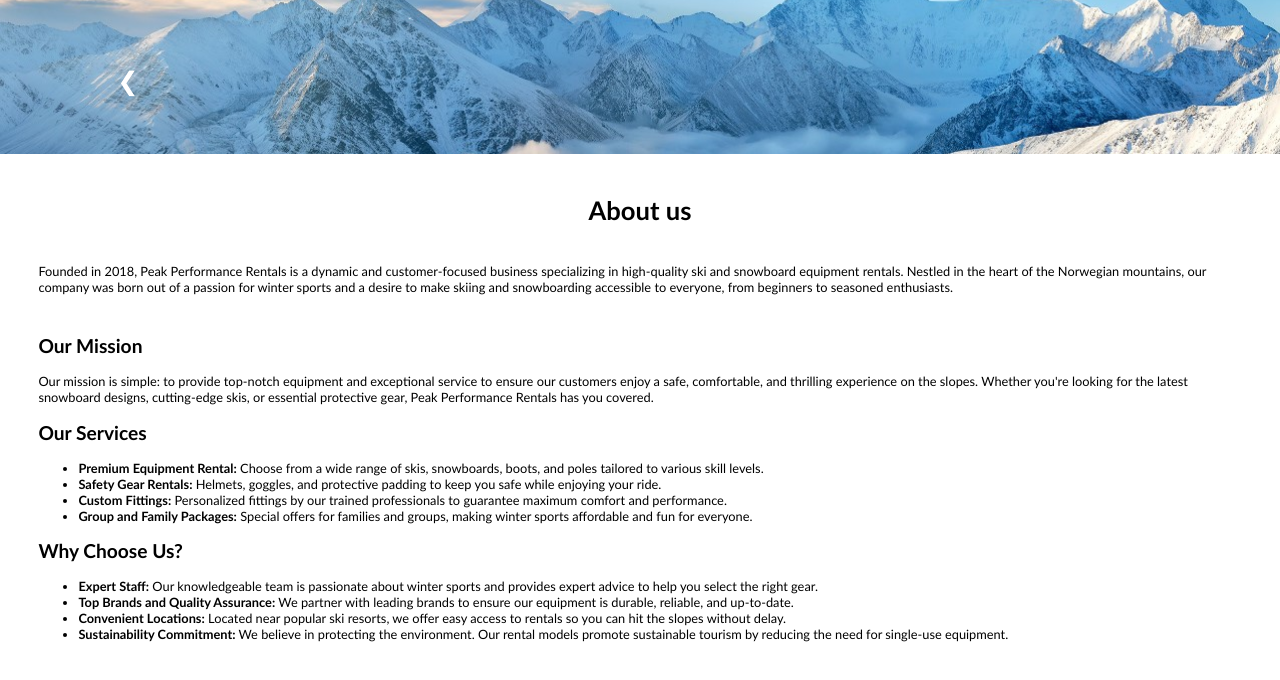
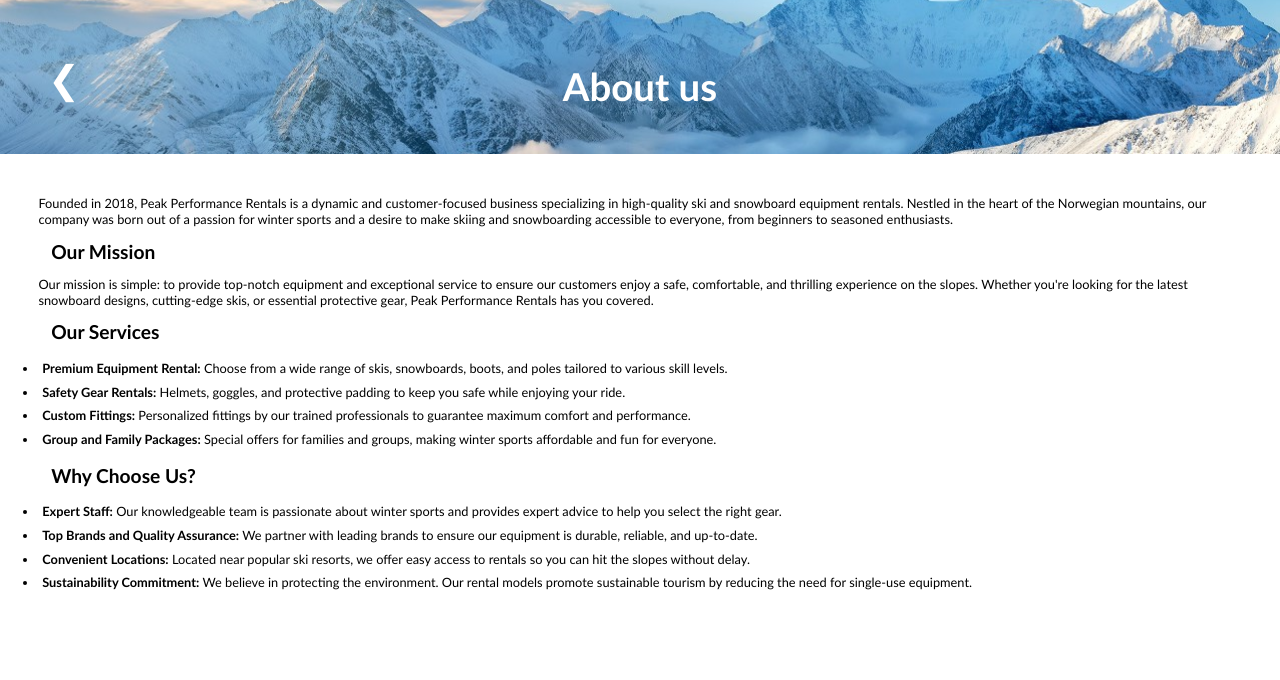
Before and after one commit to KovalDenys1/Equipment-rental, a plain HTML site: page html/about.html in a window 1280 px wide. Drawn offline with Linux system fonts and the light colour scheme.

Commit message:
Changed design of the page

```diff
--- a/html/about.html
+++ b/html/about.html
@@ -9,15 +9,18 @@
 <body>
     <header>
         <div class="image-container">
+
             <img class="header_background" src="../img/background_about_us_1.jpg" alt="">
             <a href="../index.html" class="arrow-link"></a>
+            <h1>About us</h1>
         </div>
-        <h1 class="margin_text">About us</h1>
-        <p class="margin_text">Founded in 2018, Peak Performance Rentals is a dynamic and customer-focused business specializing in high-quality ski and snowboard equipment rentals. Nestled in the heart of the Norwegian mountains, our company was born out of a passion for winter sports and a desire to make skiing and snowboarding accessible to everyone, from beginners to seasoned enthusiasts.</p>
+
     </header>
 
         <div class="text_box">
             <section>
+
+        <p>Founded in 2018, Peak Performance Rentals is a dynamic and customer-focused business specializing in high-quality ski and snowboard equipment rentals. Nestled in the heart of the Norwegian mountains, our company was born out of a passion for winter sports and a desire to make skiing and snowboarding accessible to everyone, from beginners to seasoned enthusiasts.</p>
             <h2>Our Mission</h2>
             <p>Our mission is simple: to provide top-notch equipment and exceptional service to ensure our customers enjoy a safe, comfortable, and thrilling experience on the slopes. Whether you're looking for the latest snowboard designs, cutting-edge skis, or essential protective gear, Peak Performance Rentals has you covered.</p>
         </section>
@@ -41,6 +44,6 @@
                 <li><strong>Sustainability Commitment:</strong> We believe in protecting the environment. Our rental models promote sustainable tourism by reducing the need for single-use equipment.</li>
             </ul>
         </section>
-
+    </div>
 </body>
 </html>
--- a/styles/about_us.css
+++ b/styles/about_us.css
@@ -1,13 +1,16 @@
+*{
+    margin: 0;
+    padding: 0;
+    box-sizing: border-box;
+}
+
 body{
     margin: 0;
     font-family: 'Gill Sans', 'Gill Sans MT', Calibri, 'Trebuchet MS', sans-serif;
-
     font-size: 1vw;
 }
 
-.margin_text{
-    margin: 3vw;
-}
+
 
 .header_background{
     object-fit: cover;
@@ -16,13 +19,27 @@
 }
 
 h1{
-    text-align: center;
+    position: absolute;
+    top: 55%;
+    left: 50%;
+    transform: translate(-50%, -50%);
+    color: #ffffff;
+
+    font-size: 3vw;
+}
+
+h2{
+padding: 1vw;
+
+}
+
+li{
+    padding: 0.3vw;
 }
 
 .text_box{
     margin: 3vw;
-
-
+    margin-bottom: 2vw;
 }
 
 .image-container {
@@ -49,9 +66,13 @@
 
 .arrow-link::before {
 
- content: '❮'; /* Arrow symbol */
-  font-size: 2vw;
-  margin-right: 80vw;
+ content: '❮';
+  font-size: 3vw;
+  margin-right: 90vw;
+}
+
+.arrow-link:hover{
+color: #225686;
 }
 
 .header_background {
```
